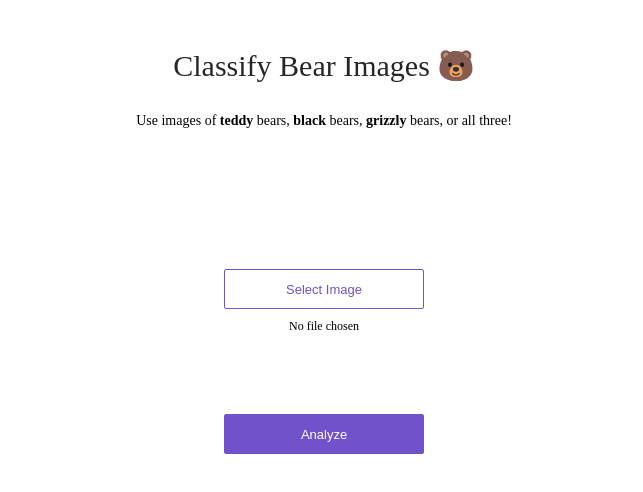
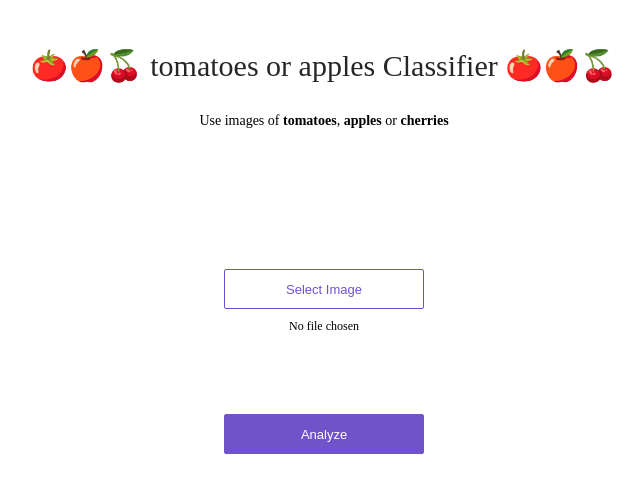
Before and after one commit to RanDan363/my_app, a plain HTML site: page app/view/index.html in a window 1280 px wide. Shown: the whole page, without its empty margins (316-959 px from the left). Drawn offline with Linux system fonts and the light colour scheme.

Commit message:
Update index.html

```diff
--- a/app/view/index.html
+++ b/app/view/index.html
@@ -7,10 +7,9 @@
 <body>
 <div>
   <div class='center'>
-    <div class='title'>Classify Bear Images 🐻</div>
+    <div class='title'> 🍅🍎🍒 tomatoes or apples Classifier 🍅🍎🍒</div>
     <p>
-      Use images of <strong>teddy</strong> bears, <strong>black</strong> bears, <strong>grizzly</strong> bears, or
-      all three!
+      Use images of <strong>tomatoes</strong>, <strong>apples</strong> or  <strong>cherries</strong>
     </p>
     <div class='content'>
       <div class='no-display'>
```
